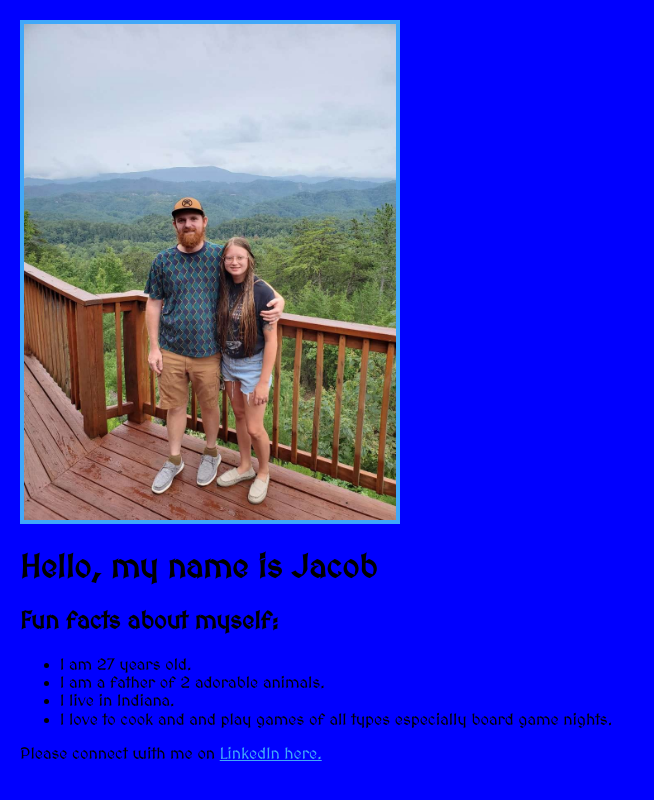
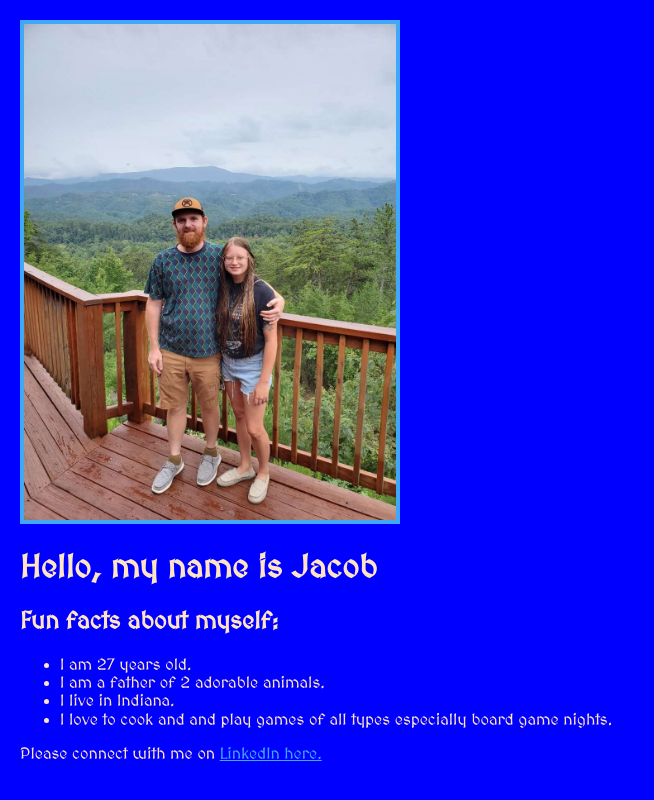
Before and after one commit to jacobfolkner/PersonalWebsite, a website built with Vite: page index.html in a window 1280 px wide. Shown: the whole page, without its empty margins (0-654 px from the left). Built offline with nearby package versions, Linux system fonts and the light colour scheme; a web font is replaced by a local one.

Commit message:
font color

```diff
--- a/styles.css
+++ b/styles.css
@@ -27,7 +27,7 @@ body, html {
     margin: 0;
     padding: 10px;
     background: blue;
-    color: black;
+    color: bisque;
     font-family: var(--fantasy);
 }
 
```
